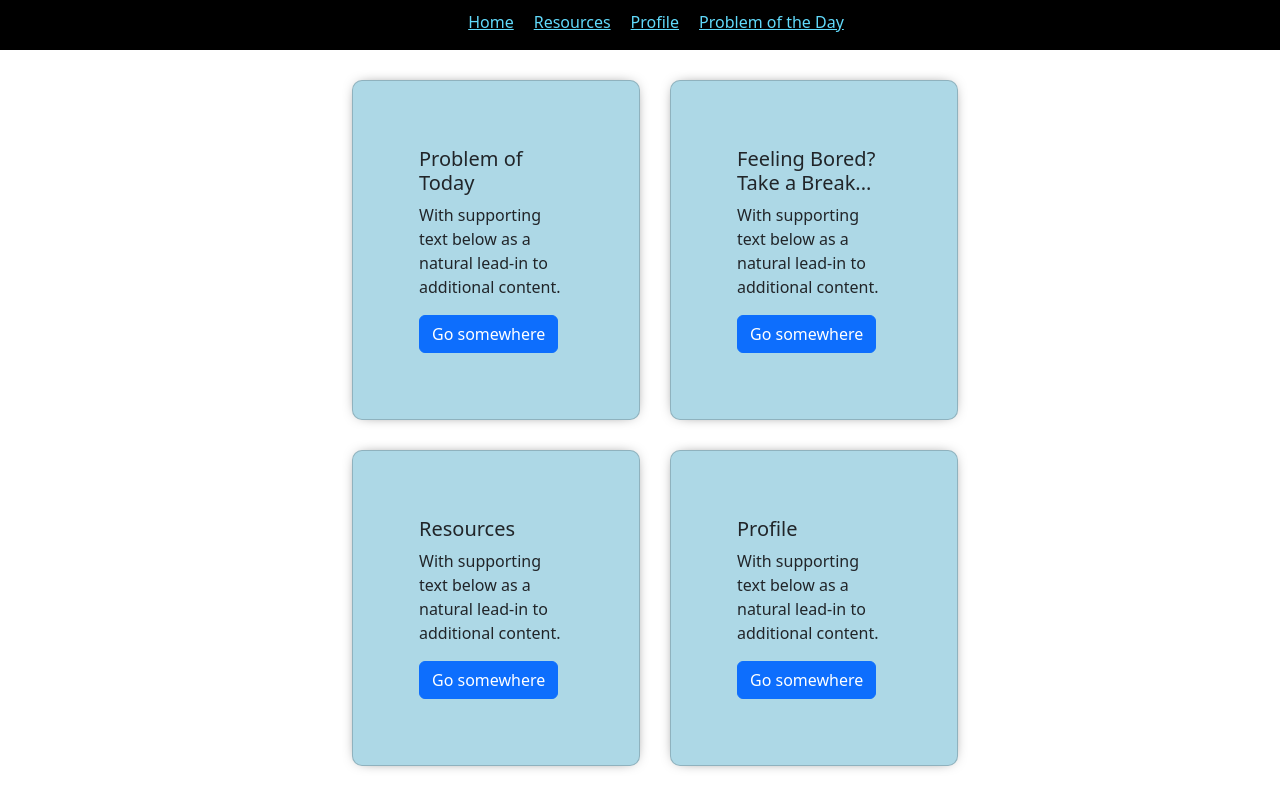
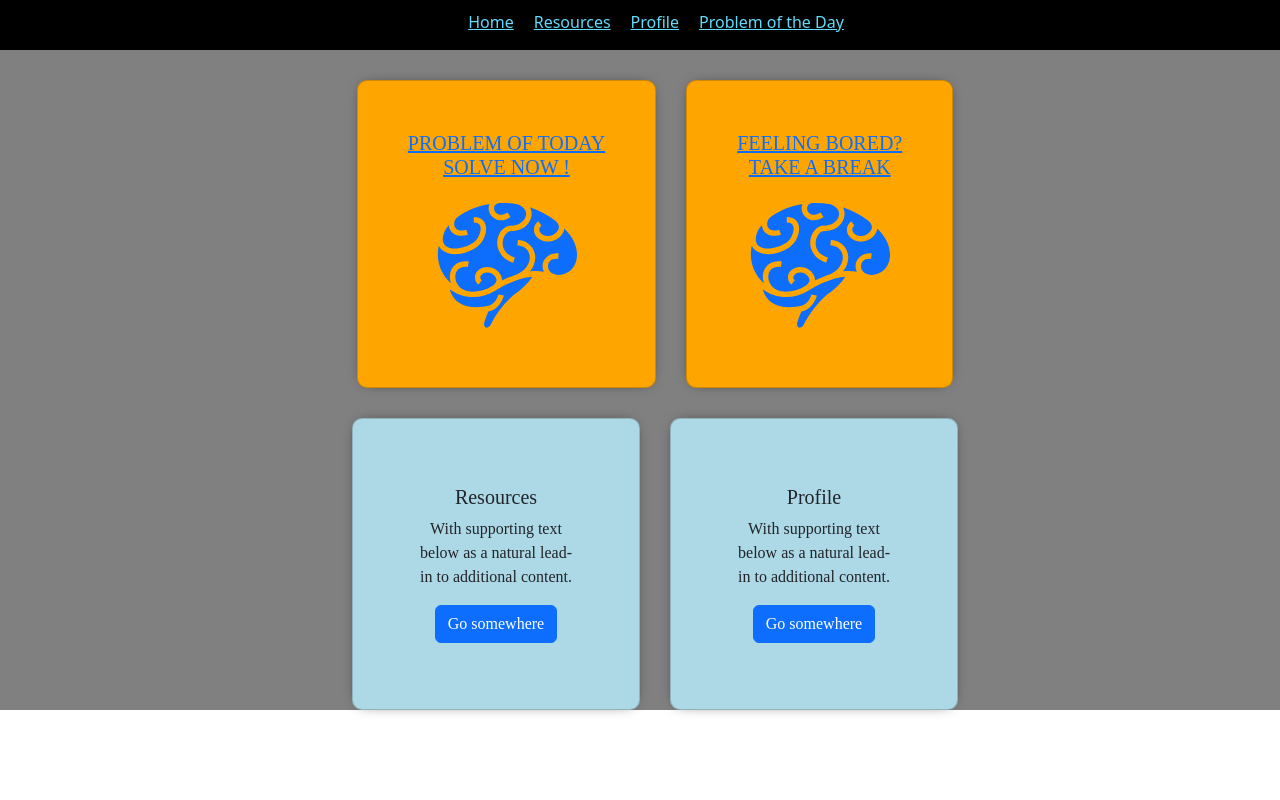
Before and after one commit to kinshuk-yadav/ISA_PROJECT, a React (Create React App) app: page / in a window 1280 px wide. Built offline with nearby package versions, Linux system fonts and the light colour scheme.

Commit message:
homecss update

```diff
--- a/src/pages/Home.css
+++ b/src/pages/Home.css
@@ -5,11 +5,12 @@
     flex-direction: row;
     align-items: center;
     flex-wrap: wrap;
+    background: gray;
 
   }
 
   .card {
-    width: 100px;
+    width: '18rem';
     margin-top: 30px;
     margin-left: 30px;
     height: 70%;
@@ -19,9 +20,19 @@
     flex-direction: column;
     justify-content: space-around;
     padding: 50px;
+    background: orange;
+
+    font-family: Helvetica-Bold;
+    text-align: center;
+    text-decoration: none !important;
+  }
+
+  .classWrap:hover {
+    text-decoration: none !important;
   }
   .card:hover {
     transform: scale(1.1);
+    background: #FF8C00;
   }
 
   @media (max-width: 768px) {
--- a/src/pages/Home.js
+++ b/src/pages/Home.js
@@ -2,6 +2,8 @@ import React from 'react';
 import { useNavigate, Link } from 'react-router-dom';
 import './Home.css'
 import Navbar from '../components/Navbar';
+
+import { GiBrain } from "react-icons/gi";
 
 export default function Home() {
 
@@ -9,30 +11,22 @@ export default function Home() {
     <div className='home'>
       <Navbar />
       <div className="flex-container">
-        <div className="card" style={{ width: '18rem', backgroundColor: 'lightblue' }}>
-          <div className="card-body">
-            <h5 className="card-title"> Problem of Today</h5>
-            <p className="card-text">With supporting text below as a natural lead-in to additional content.</p>
+        <div className="card" >
+          <Link to="/profile" className='CardWrap'>
+                <h5 className="card-title" color='BLACK'>PROBLEM OF TODAY <br /> SOLVE NOW !</h5>
+                <GiBrain style={{ fontSize: '150px' }}/><br />
+          </Link>
+        </div>
 
-            {/* <button onClick={() => { (navigate('/Resources')) }} >
-              Read
-            </button> */}
-            <Link to="/profile" className="btn btn-primary">Go somewhere</Link>
-            {/* <Link to="/profile" class="list">
-            Profile
-          </Link> */}
-          </div>
+        <div className="card" >
+          <Link to="/profile" className='CardWrap'>
+                <h5 className="card-title">FEELING BORED? <br /> TAKE A BREAK</h5>
+                <GiBrain style={{ fontSize: '150px' }}/><br />
+          </Link>
         </div>
-        <div className="card" style={{ width: '18rem', backgroundColor: 'lightblue' }}>
-          <div className="card-body">
-            <h5 className="card-title">Feeling Bored?
-            <br />
-              Take a Break...
-            </h5>
-            <p className="card-text">With supporting text below as a natural lead-in to additional content.</p>
-            <Link to="/" className="btn btn-primary">Go somewhere</Link>
-          </div>
-        </div>
+
+
+
       </div>
       <div className="flex-container">
         <div className="card" style={{ width: '18rem', backgroundColor: 'lightblue' }}>
```
